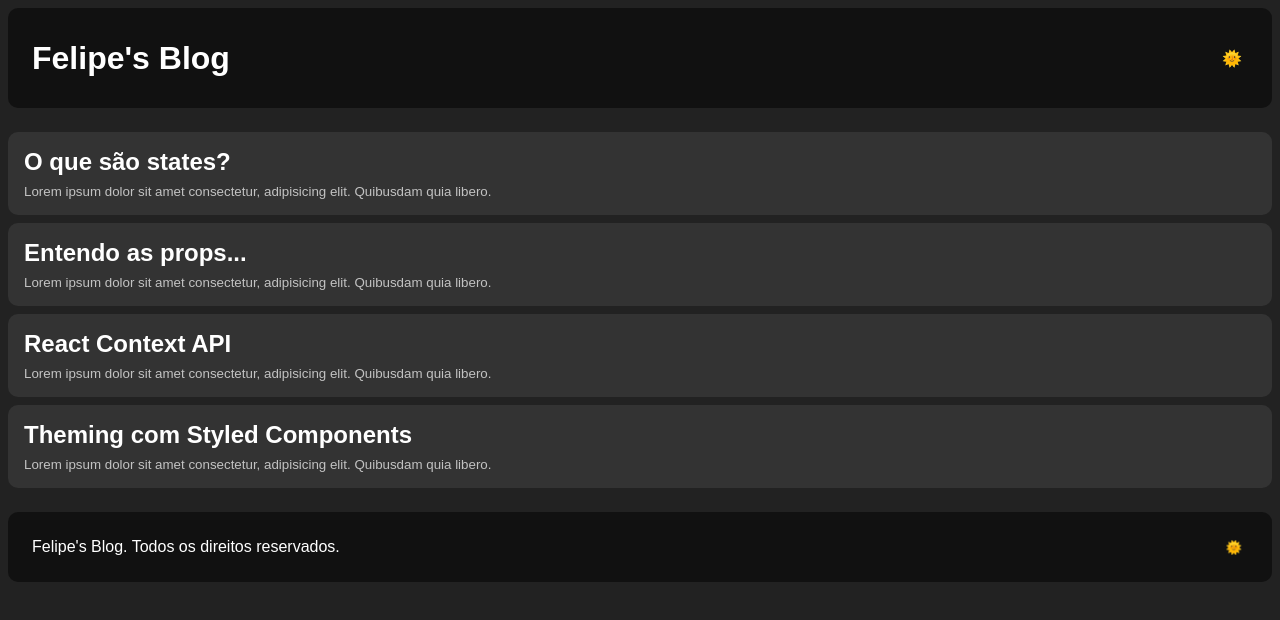
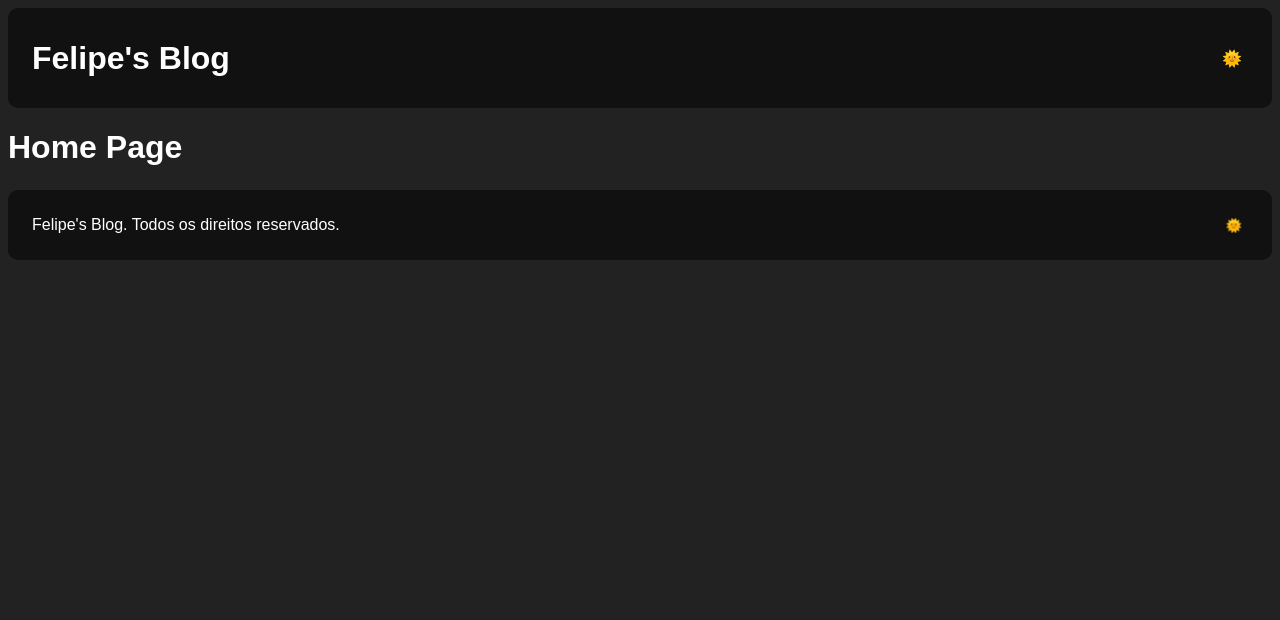
Before and after one commit to felipemarqs/react-fundamentos, a React app: page / in a window 1280 px wide. Shown: the top 620 px of the page. Built offline with nearby package versions, Linux system fonts and the light colour scheme.

Commit message:
feat: :memo: React Router DOM

```diff
--- a/package.json
+++ b/package.json
@@ -38,6 +38,7 @@
     "prop-types": "^15.8.1",
     "react": "^17.0.2",
     "react-dom": "^17.0.2",
+    "react-router-dom": "^5.3.0",
     "styled-components": "^5.3.8"
   }
 }
--- a/src/App.jsx
+++ b/src/App.jsx
@@ -10,6 +10,7 @@ import { ThemeProvider } from "styled-components";
 
 import GlobalStyle from "./styles/global.js";
 import Layout from "./components/Layout/index.jsx";
+
 
 import themes from "./styles/themes/index.js";
 
--- /dev/null
+++ b/src/Routes.js
@@ -0,0 +1,17 @@
+import React from "react";
+import { Route, BrowserRouter } from "react-router-dom";
+import Posts from "./pages/Posts/index.jsx";
+import Home from "./pages/Home/index.jsx";
+
+const Routes = () => {
+  return (
+    <>
+      <BrowserRouter>
+        <Route path="/" component={Home} />
+        <Route path="/posts" component={Posts} />
+      </BrowserRouter>
+    </>
+  );
+};
+
+export default Routes;
--- a/src/components/Layout/index.jsx
+++ b/src/components/Layout/index.jsx
@@ -2,26 +2,24 @@ import React, { useEffect } from "react";
 
 import { useTheme } from "styled-components";
 import Header from "../Header/index.jsx";
-import PostList from "../PostList/index.jsx";
+import PostList from "../../pages/Posts/index.jsx";
 import Footer from "../Footer/index.jsx";
+import Routes from "../../Routes.js";
 
 const Layout = ({ onToggleTheme, selectedTheme }) => {
+  useEffect(() => {
+    function handleScroll() {
+      console.log("Scroll");
+    }
+    document.addEventListener("scroll", handleScroll);
 
-  useEffect(()=>{
-    function handleScroll() {
-      console.log('Scroll')
-    }
-    document.addEventListener('scroll', handleScroll)
-
-    return () => document.removeEventListener('scroll', handleScroll)
-  },[])
-
-
+    return () => document.removeEventListener("scroll", handleScroll);
+  }, []);
 
   return (
     <>
       <Header onToggleTheme={onToggleTheme} selectedTheme={selectedTheme} />
-      <PostList />
+      <Routes />
       <Footer onToggleTheme={onToggleTheme} selectedTheme={selectedTheme} />
     </>
   );
--- a/src/components/PostList/index.jsx
+++ /dev/null
@@ -1,20 +0,0 @@
-import React from 'react';
-
-import { Container } from './styles';
-import Post from './Post/index.jsx';
-
-import posts from './posts';
-
-export default function PostsList() {
-  return (
-    <Container>
-      {posts.map((post) => (
-        <Post
-          key={post.id}
-          title={post.title}
-          description={post.description}
-        />
-      ))}
-    </Container>
-  );
-}
--- /dev/null
+++ b/src/pages/Home/index.jsx
@@ -0,0 +1,7 @@
+import React from 'react'
+
+const Home = () => {
+    return <h1> Home Page</h1>
+}
+
+export default Home;
--- /dev/null
+++ b/src/pages/Posts/index.jsx
@@ -0,0 +1,18 @@
+import React from "react";
+
+import { Container } from "./styles";
+import Post from "./Post/index.jsx";
+
+import posts from "./posts";
+
+const Posts = () => {
+  return (
+    <Container>
+      {posts.map((post) => (
+        <Post key={post.id} title={post.title} description={post.description} />
+      ))}
+    </Container>
+  );
+};
+
+export default Posts;
--- a/webpack.config.js
+++ b/webpack.config.js
@@ -39,5 +39,6 @@ module.exports = {
   mode: "development",
   devServer: {
     port: 3001,
+    historyApiFallback: true,
   },
 };
```
Also changed, not shown: src/pages/Posts/Post/index.jsx (renamed from src/components/PostList/Post/index.jsx), src/pages/Posts/Post/styles.js (renamed from src/components/PostList/Post/styles.js), src/pages/Posts/posts.js (renamed from src/components/PostList/posts.js), src/pages/Posts/styles.js (renamed from src/components/PostList/styles.js), 1 other file (tests, documents, lock files or other folders).
